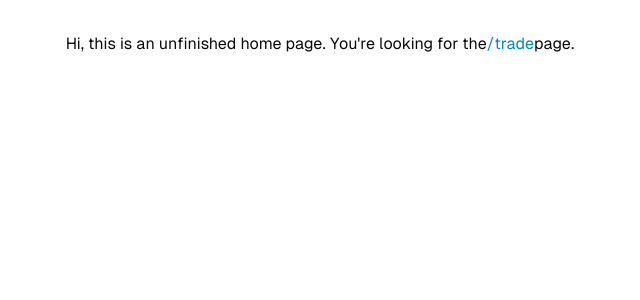
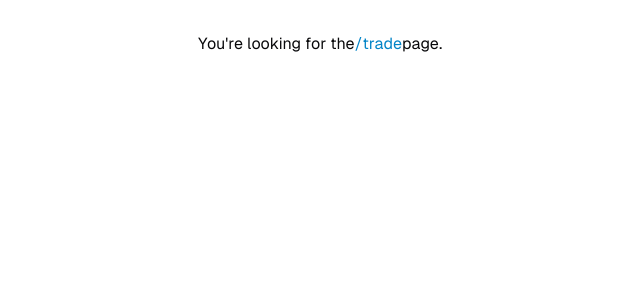
Before and after one commit to darzyx/gpu-auction-house, a Next.js app: page / in a window 1280 px wide. Shown: the top 300 px of the page, without its empty margins (320-960 px from the left). Built offline with nearby package versions, Linux system fonts and the light colour scheme.

Commit message:
Simplify home page copy

```diff
--- a/src/app/page.tsx
+++ b/src/app/page.tsx
@@ -3,7 +3,7 @@ import Link from "next/link";
 export default async function Home() {
     return (
         <main className="w-full h-full max-w-7xl p-8 flex justify-center">
-            Hi, this is an unfinished home page. You&apos;re looking for the{" "}
+            You&apos;re looking for the{" "}
             <Link href="/trade" className="text-sky-600">
                 /trade
             </Link>{" "}
```
